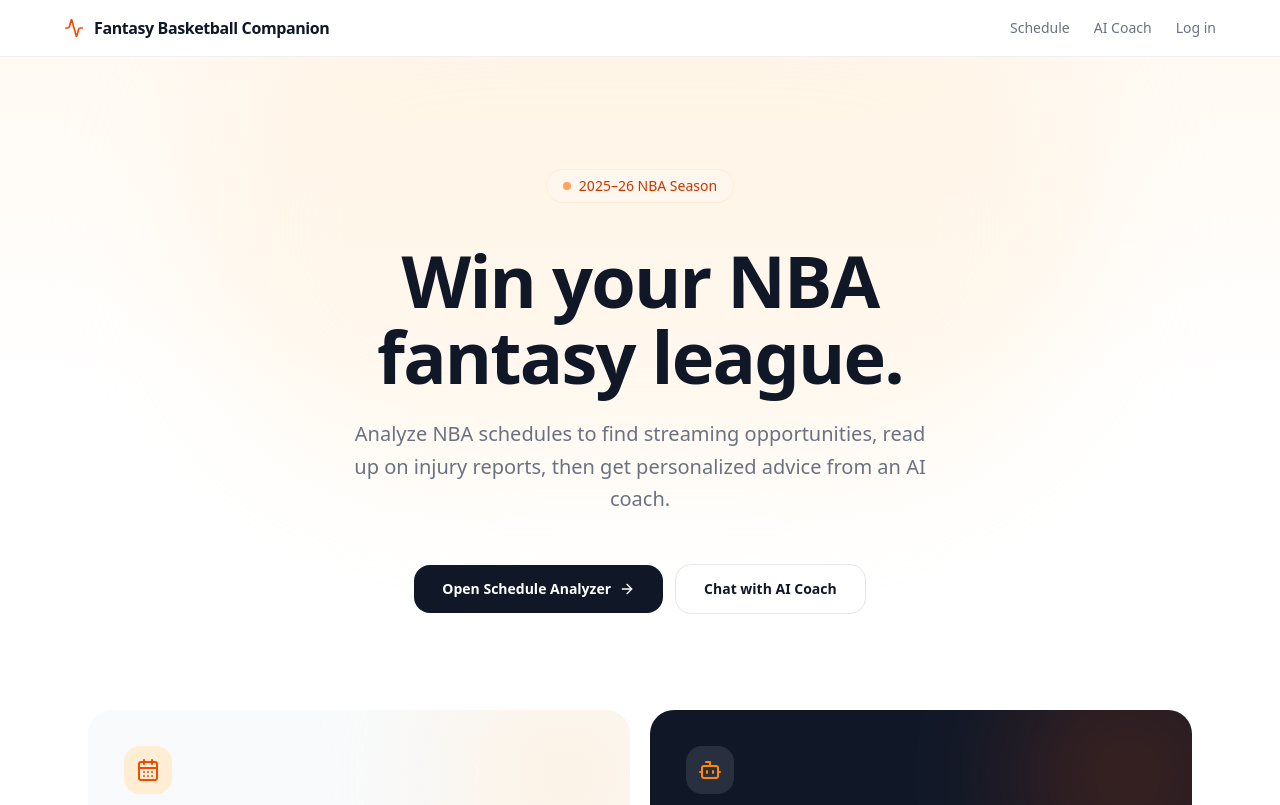
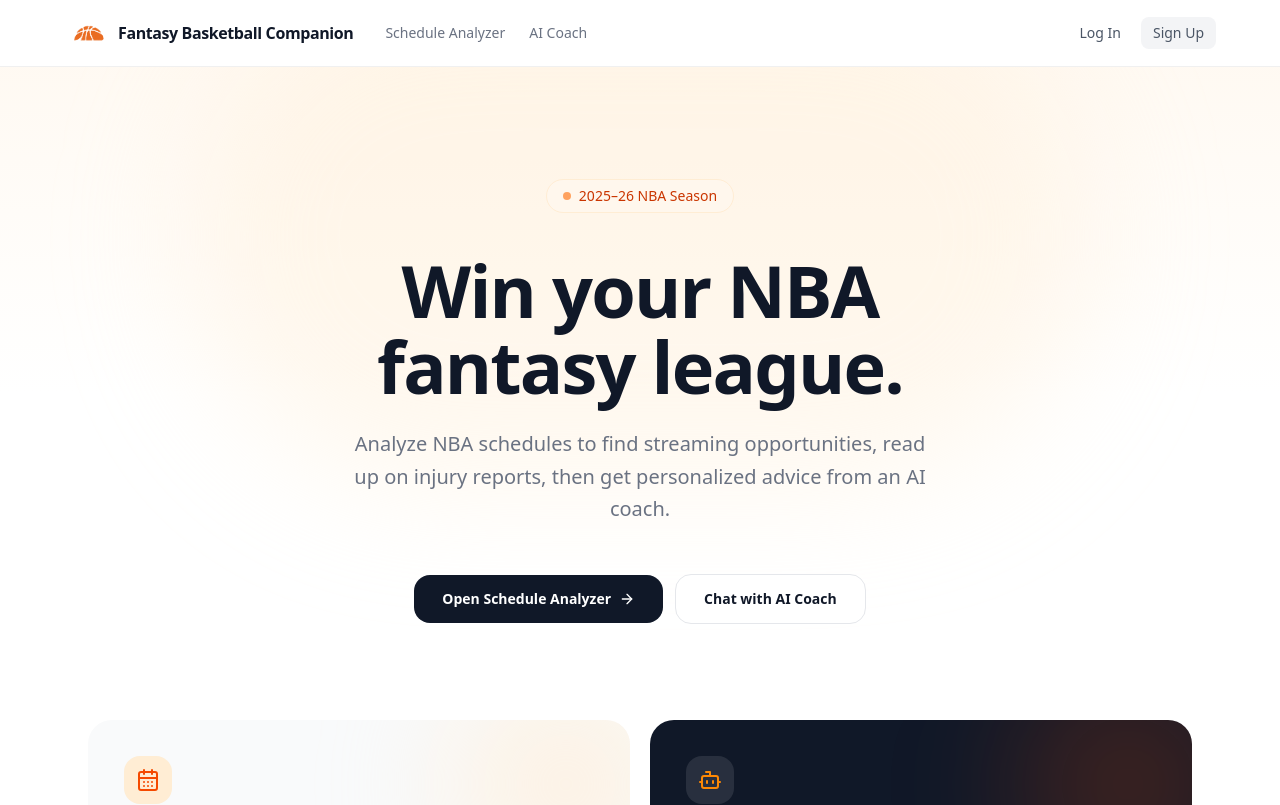
Before and after one commit to mithun-s14/Fantasy-Basketball-Companion, a Next.js app: page / in a window 1280 px wide. Shown: the top 805 px of the page. Built offline with nearby package versions, Linux system fonts and the light colour scheme; no server answers.

Commit message:
Added new logo and slightly adjusted nav bar

```diff
--- a/src/app/auth/page.tsx
+++ b/src/app/auth/page.tsx
@@ -1,6 +1,7 @@
 "use client";
 
 import { useActionState, useTransition } from "react";
+import { useSearchParams } from "next/navigation";
 import { Activity } from "lucide-react";
 import Link from "next/link";
 import { Tabs, TabsContent, TabsList, TabsTrigger } from "@/components/ui/tabs";
@@ -103,10 +104,13 @@ function SignupForm() {
 }
 
 export default function AuthPage() {
+  const searchParams = useSearchParams();
+  const defaultTab = searchParams.get("tab") === "signup" ? "signup" : "login";
+
   return (
     <div className="min-h-screen bg-white flex flex-col">
       {/* Nav */}
-      <nav className="sticky top-0 z-10 bg-white/80 backdrop-blur-md border-b border-black/6 px-6 py-4">
+      {/* <nav className="sticky top-0 z-10 bg-white/80 backdrop-blur-md border-b border-black/6 px-6 py-4">
         <div className="max-w-6xl mx-auto flex items-center justify-between">
           <Link href="/" className="flex items-center gap-2.5">
             <Activity className="w-5 h-5 text-orange-600" />
@@ -115,7 +119,7 @@ export default function AuthPage() {
             </span>
           </Link>
         </div>
-      </nav>
+      </nav> */}
 
       {/* Auth card */}
       <div className="flex-1 flex items-center justify-center px-6 py-16">
@@ -130,7 +134,7 @@ export default function AuthPage() {
           </div>
 
           <div className="bg-gray-50 rounded-3xl p-8">
-            <Tabs defaultValue="login">
+            <Tabs defaultValue={defaultTab}>
               <TabsList className="w-full mb-6">
                 <TabsTrigger value="login" className="flex-1">
                   Sign in
--- a/src/components/AuthButton.tsx
+++ b/src/components/AuthButton.tsx
@@ -12,12 +12,20 @@ interface Props {
 export function AuthButton({ userEmail }: Props) {
   if (!userEmail) {
     return (
-      <Link
-        href="/auth"
-        className="text-sm text-gray-500 hover:text-gray-900 transition-colors duration-150 font-medium"
-      >
-        Log in
-      </Link>
+      <div className="flex items-center gap-2">
+        <Link
+          href="/auth"
+          className="text-sm text-gray-600 hover:text-gray-900 transition-colors duration-150 font-medium px-3 py-1.5 rounded-md hover:bg-gray-100"
+        >
+          Log In
+        </Link>
+        <Link
+          href="/auth?tab=signup"
+          className="text-sm text-gray-600 bg-gray-100 hover:bg-gray-200 transition-colors duration-150 font-medium px-3 py-1.5 rounded-md"
+        >
+          Sign Up
+        </Link>
+      </div>
     );
   }
 
--- a/src/components/Navbar.tsx
+++ b/src/components/Navbar.tsx
@@ -1,5 +1,5 @@
 import Link from "next/link";
-import { Activity } from "lucide-react";
+import Image from "next/image";
 import { AuthButton } from "@/components/AuthButton";
 import { createSupabaseServerClient } from "@/lib/supabase-server";
 
@@ -11,10 +11,18 @@ export default async function Navbar() {
   const userEmail = user?.email ?? null;
 
   return (
-    <nav className="sticky top-0 z-10 bg-white/80 backdrop-blur-md border-b border-black/6 px-6 py-4">
+    <nav className="sticky top-0 z-10 bg-white/80 backdrop-blur-md border-b border-black/6 px-6 py-1">
       <div className="max-w-6xl mx-auto flex items-center justify-between">
-        <Link href="/" className="flex items-center gap-2.5">
-          <Activity className="w-5 h-5 text-orange-600" />
+        {/* Left: Logo + Nav links */}
+        <div className="flex items-center gap-8">
+          <Link href="/" className="flex items-center gap-1">
+            <Image
+              src="/fbclogo.png"
+              alt="Fantasy Basketball Companion logo"
+              width={50}
+              height={50}
+              className="object-contain mt-2"
+            />
             <span className="font-semibold text-gray-900 tracking-tight">
               Fantasy Basketball Companion
             </span>
@@ -24,7 +32,7 @@ export default async function Navbar() {
               href="/analyzer"
               className="text-sm text-gray-500 hover:text-gray-900 transition-colors duration-150 font-medium"
             >
-            Schedule
+              Schedule Analyzer
             </Link>
             <Link
               href="/chat"
@@ -40,8 +48,11 @@ export default async function Navbar() {
                 Roster
               </Link>
             )}
+          </div>
+        </div>
+
+        {/* Right: Auth */}
         <AuthButton userEmail={userEmail} />
-        </div>
       </div>
     </nav>
   );
```
Also changed, not shown: public/fbclogo.png (added), src/app/icon.png. Lines whose indentation alone changed are shown as unchanged.
